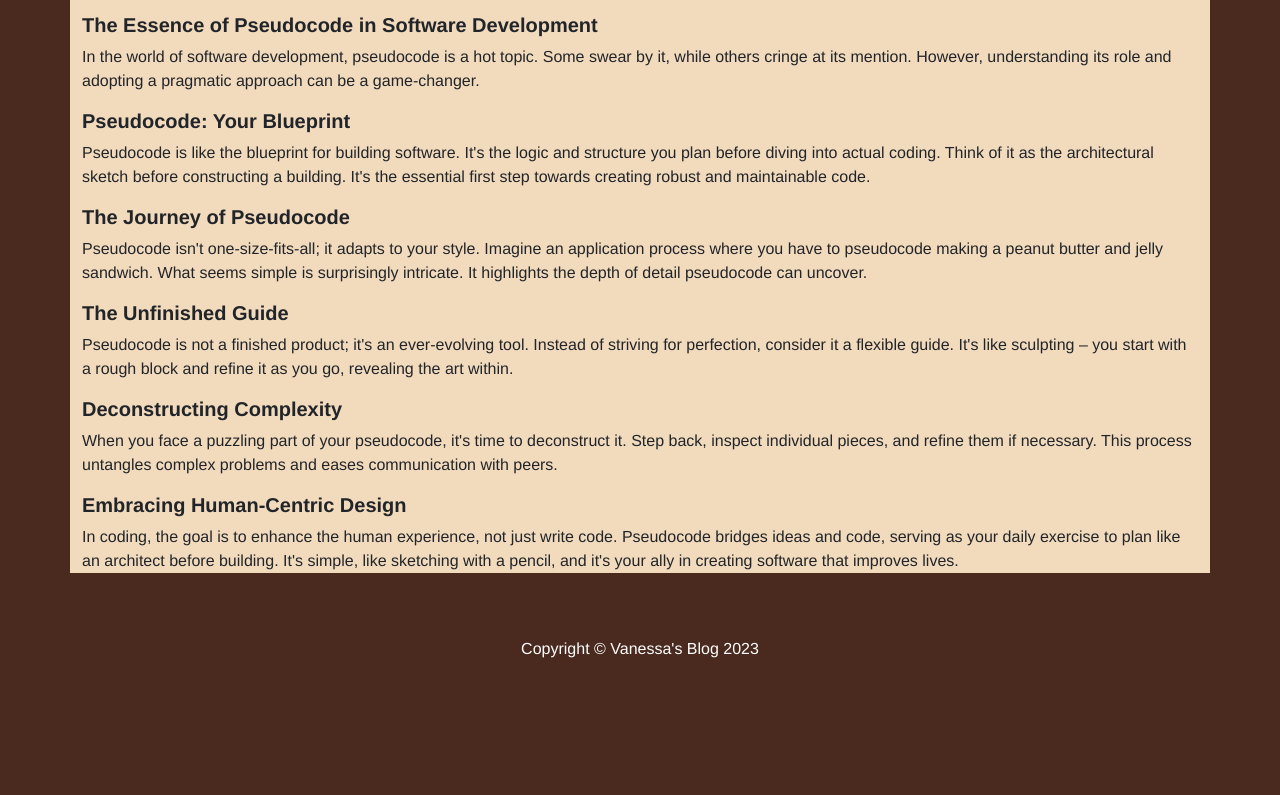
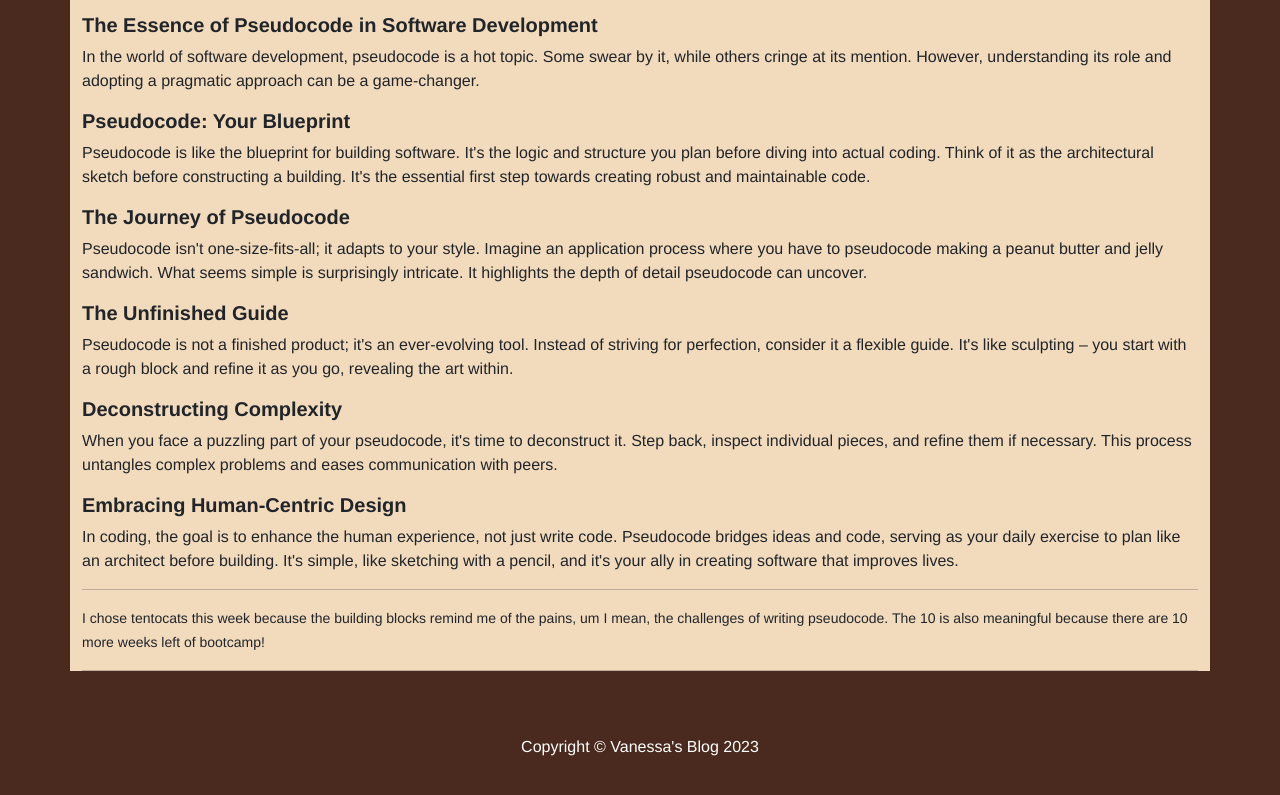
Before and after one commit to vCodesItAll/bootcamp-blog, a plain HTML site: page week-6.html in a window 1280 px wide. Shown: the part 1520-2315 px from the top of the page. Before the commit the page ends 2261 px from the top, so only its background shows below. Drawn offline with nearby package versions, Linux system fonts and the light colour scheme.

Commit message:
added footer

```diff
--- a/week-6.html
+++ b/week-6.html
@@ -122,6 +122,12 @@
     sketching with a pencil, and it's your ally in creating software that
     improves lives.</p>
 
+<hr>
+    <p><small>I chose tentocats this week because the building blocks remind me of the pains,
+        um I mean, the challenges of writing pseudocode. The 10 is also meaningful
+        because there are 10 more weeks left of bootcamp!</small></p>
+<hr>
+
 <!--
 
         <p>I chose tentocats this week because the building blocks remind me of the pains,
```
